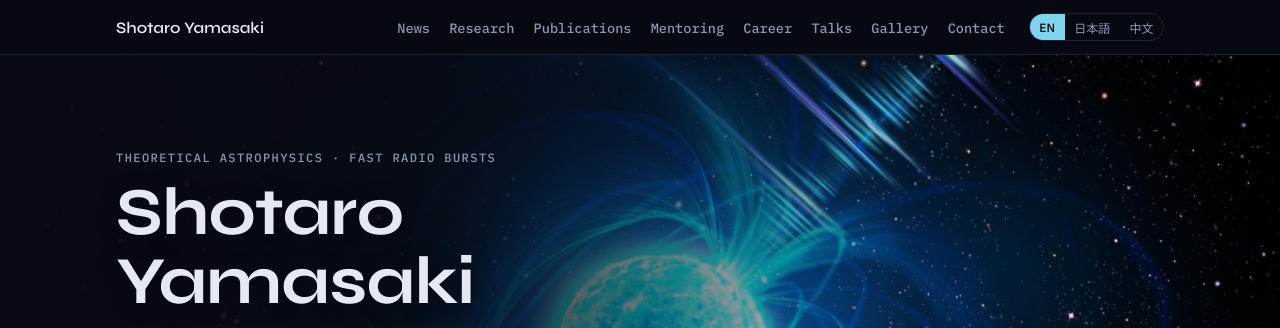
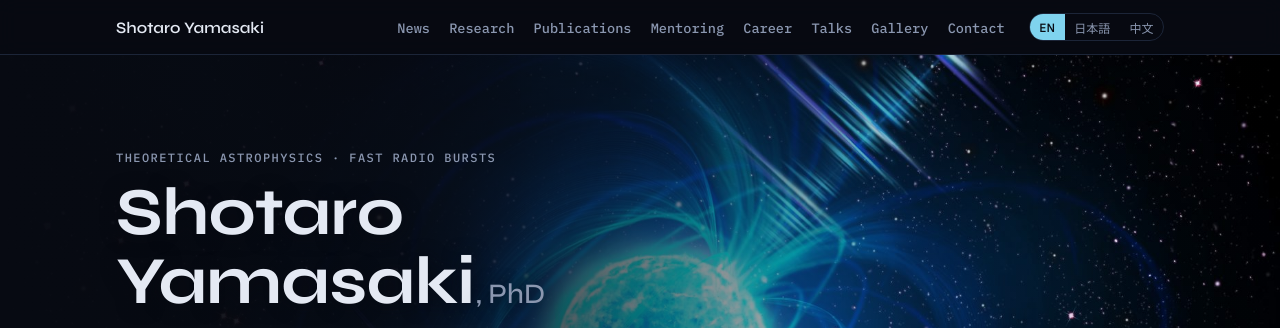
Before and after one commit to shotaro-yamasaki/shotaro-yamasaki.github.io, a plain HTML site: page index.html in a window 1280 px wide. Shown: the top 328 px of the page. Drawn offline with Linux system fonts and the light colour scheme.

Commit message:
Add PhD after name
Co-Authored-By: Claude Opus 5.5 <noreply@anthropic.com>
Claude-Session: https://claude.ai/code/session_016gG3DXsp84im15PSmG7tYb

```diff
--- a/index.html
+++ b/index.html
@@ -66,6 +66,7 @@ nav ul a:hover { color: var(--fg); text-decoration: none; }
 .statwrap { position: relative; padding-block: 0 3.5rem; }
 .hero .wrap:not(.statwrap) { position: relative; padding-block: 6rem 3.5rem; }
 .hero h1 { text-shadow: 0 2px 18px color-mix(in srgb, var(--bg) 80%, transparent); font-size: var(--step-4); line-height: 1.02; font-weight: 700; }
+.hero h1 .deg { font-size: 0.42em; font-weight: 500; margin-left: 0.05em; color: var(--muted); letter-spacing: 0; }
 .hero .role { margin-top: 1rem; color: var(--muted); }
 .hero .role strong { color: var(--fg); font-weight: 500; }
 .hero .pitch { margin-top: 1.4rem; font-size: var(--step-1); max-width: 34ch; }
@@ -209,7 +210,7 @@ footer p { font: 400 0.78rem var(--font-mono); color: var(--muted); }
   <div class="wrap">
     <div>
       <p class="label" data-ja="理論宇宙物理学 · 高速電波バースト" data-zh="理論天文物理 · 快速電波爆發">Theoretical astrophysics · Fast radio bursts</p>
-      <h1 style="margin-top:0.8rem" data-ja="山崎 翔太郎" data-zh="山崎翔太郎">Shotaro<br>Yamasaki</h1>
+      <h1 style="margin-top:0.8rem" data-ja="山崎 翔太郎&lt;span class=&quot;deg&quot;&gt;博士(理学)&lt;/span&gt;" data-zh="山崎翔太郎&lt;span class=&quot;deg&quot;&gt;博士&lt;/span&gt;">Shotaro<br>Yamasaki<span class="deg">, PhD</span></h1>
       <p class="role" data-ja="&lt;strong&gt;台湾国家科学及技術委員会(NSTC)招聘研究員&lt;/strong&gt;&lt;br&gt;国立中興大学 物理学科(台湾)" data-zh="&lt;strong&gt;國科會(NSTC)訪問研究學者&lt;/strong&gt;&lt;br&gt;國立中興大學 物理學系(臺灣)"><strong>NSTC Visiting Research Scholar</strong><br>Department of Physics, National Chung Hsing University, Taiwan</p>
       <p class="pitch" data-ja="高速電波バースト(FRB)を、マグネターの中心エンジンやバーストの統計から、母銀河、宇宙の電離ガスまで、さまざまなスケールで研究しています。" data-zh="我從多種物理尺度研究快速電波爆發、從磁星的中心引擎與爆發統計,到宿主星系與宇宙中的電離氣體。">I study fast radio bursts across physical scales, from magnetar engines and burst statistics to host galaxies and the ionized Universe.</p>
       <div class="links">
```
